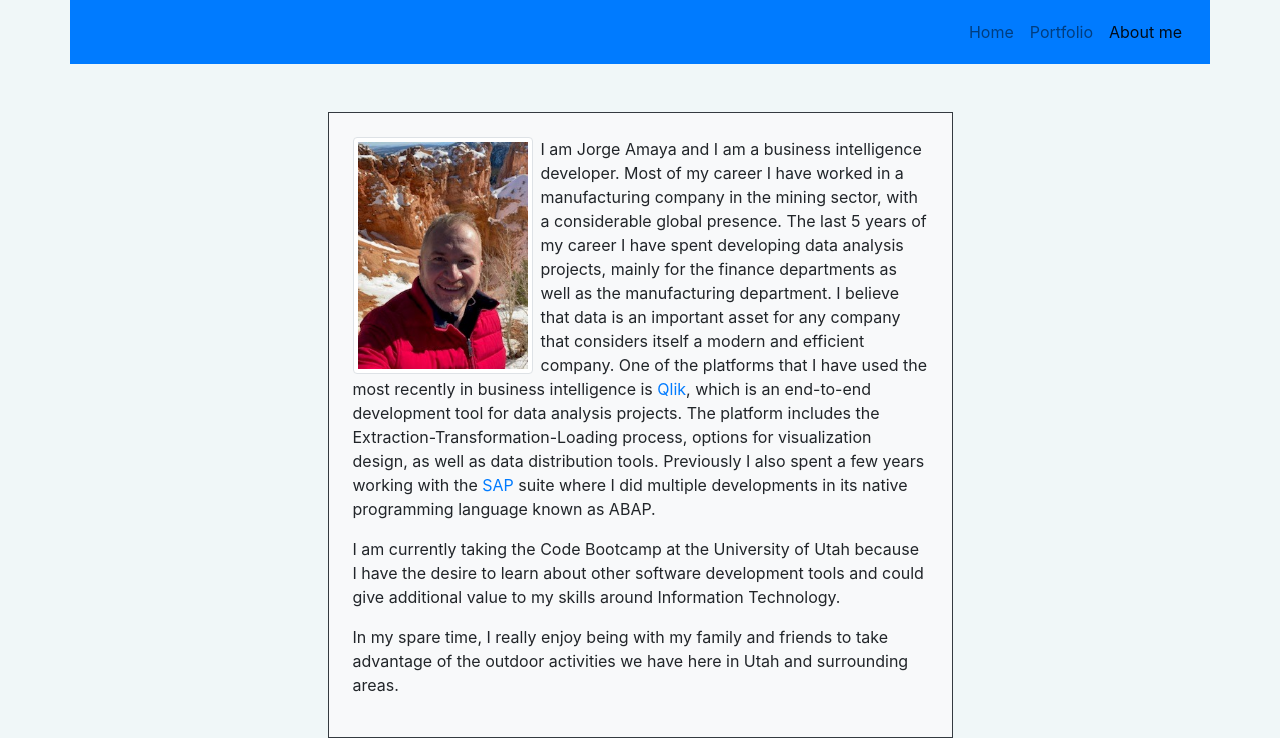
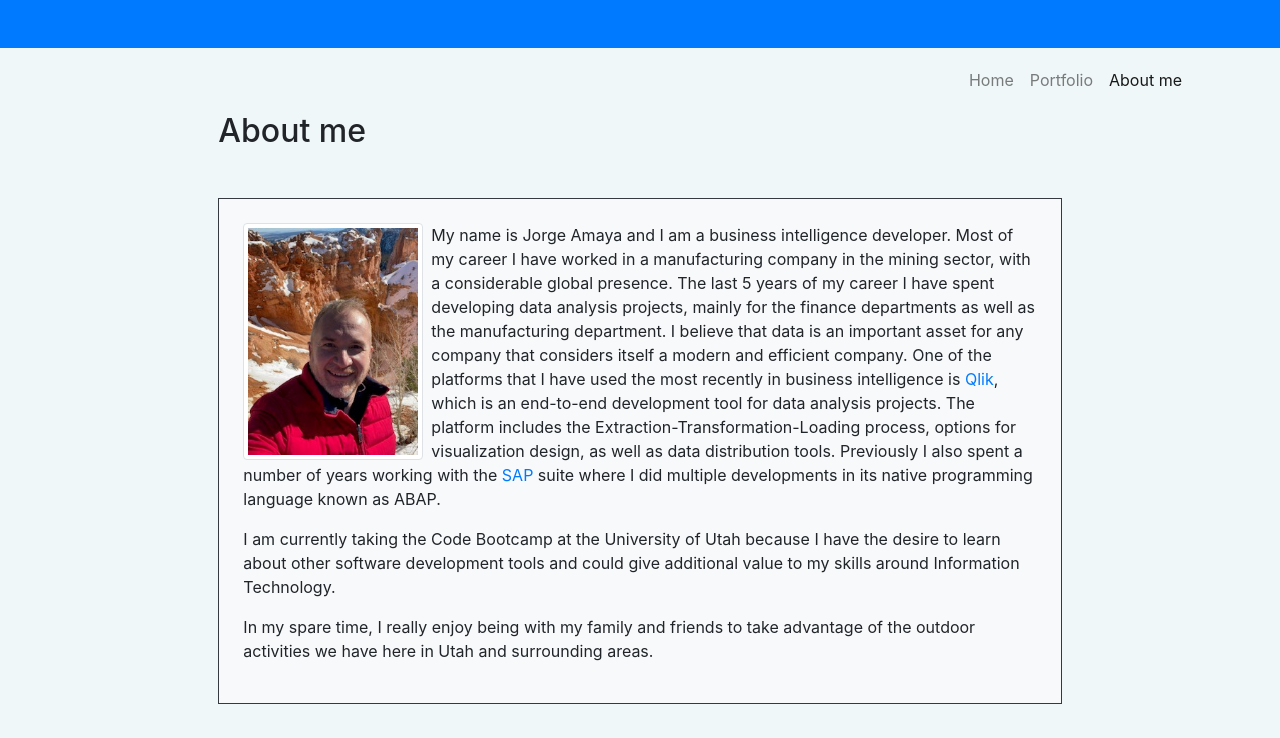
Before and after one commit to jamaya273/PortfolioUpd, a plain HTML site: page aboutme.html in a window 1280 px wide. Drawn offline with nearby package versions, Linux system fonts and the light colour scheme.

Commit message:
change html files

```diff
--- a/aboutme.html
+++ b/aboutme.html
@@ -15,8 +15,11 @@
 
 <body>
 
+  <div class="row bg-primary">
+    <div class="col-sm-12 d-flex p-4 justify-content-end"></div>
+  </div>
   <div class="container">
-    <div class="row bg-primary">
+    <div class="row">
       <div class="col-sm-12 d-flex p-1 justify-content-end">
         <nav class="navbar navbar-expand-lg navbar-light">
 
@@ -50,23 +53,33 @@
 
   <div class="row">
 
-    <div class="col-sm-6 offset-sm-3">
+    <div class="col-sm-8 offset-sm-2">
+      <header>
+        <h2>About me</h2>
+      </header>
       <div class="container my-5 bg-light border border-dark p-4">
 
         <img src="images\brycecanyon_ja.jpg" alt="JorgeAmaya" class="img-thumbnail float-left mr-2" width="180px">
-        <p>I am Jorge Amaya and I am a business intelligence developer. Most of my career I have worked in a manufacturing
-        company in the mining sector, with a considerable global presence. The last 5 years of my career I have spent
-        developing data analysis projects, mainly for the finance departments as well as the manufacturing department. I believe
-        that data is an important asset for any company that considers itself a modern and efficient company. One of the
-        platforms that I have used the most recently in business intelligence is <a href="http://qlik.com/">Qlik</a>, which is an end-to-end
-        development tool for data analysis projects. The platform includes the Extraction-Transformation-Loading
-        process, options for visualization design, as well as data distribution tools. Previously I also spent a few
-        years working with the <a href="http://SAP.com/">SAP</a> suite where I did multiple developments in its native programming language known as
-        ABAP.</p>
+        <p>My name is Jorge Amaya and I am a business intelligence developer. Most of my career I have worked in a
+          manufacturing
+          company in the mining sector, with a considerable global presence. The last 5 years of my career I have spent
+          developing data analysis projects, mainly for the finance departments as well as the manufacturing department.
+          I believe
+          that data is an important asset for any company that considers itself a modern and efficient company. One of
+          the
+          platforms that I have used the most recently in business intelligence is <a href="http://qlik.com/">Qlik</a>,
+          which is an end-to-end
+          development tool for data analysis projects. The platform includes the Extraction-Transformation-Loading
+          process, options for visualization design, as well as data distribution tools. Previously I also spent a number of
+          years working with the <a href="http://SAP.com/">SAP</a> suite where I did multiple developments in its native
+          programming language known as
+          ABAP.</p>
         <p>I am currently taking the Code Bootcamp at the University of Utah because I have the desire to learn about
-        other software development tools and could give additional value to my skills around Information Technology.</p>
-        <p>In my spare time, I really enjoy being with my family and friends to take advantage of the outdoor activities we
-        have here in Utah and surrounding areas.</p>
+          other software development tools and could give additional value to my skills around Information Technology.
+        </p>
+        <p>In my spare time, I really enjoy being with my family and friends to take advantage of the outdoor activities
+          we
+          have here in Utah and surrounding areas.</p>
 
       </div>
     </div>
```
Also changed, not shown: index.html (+13 -5 lines), portfolio.html (+8 -3 lines).
